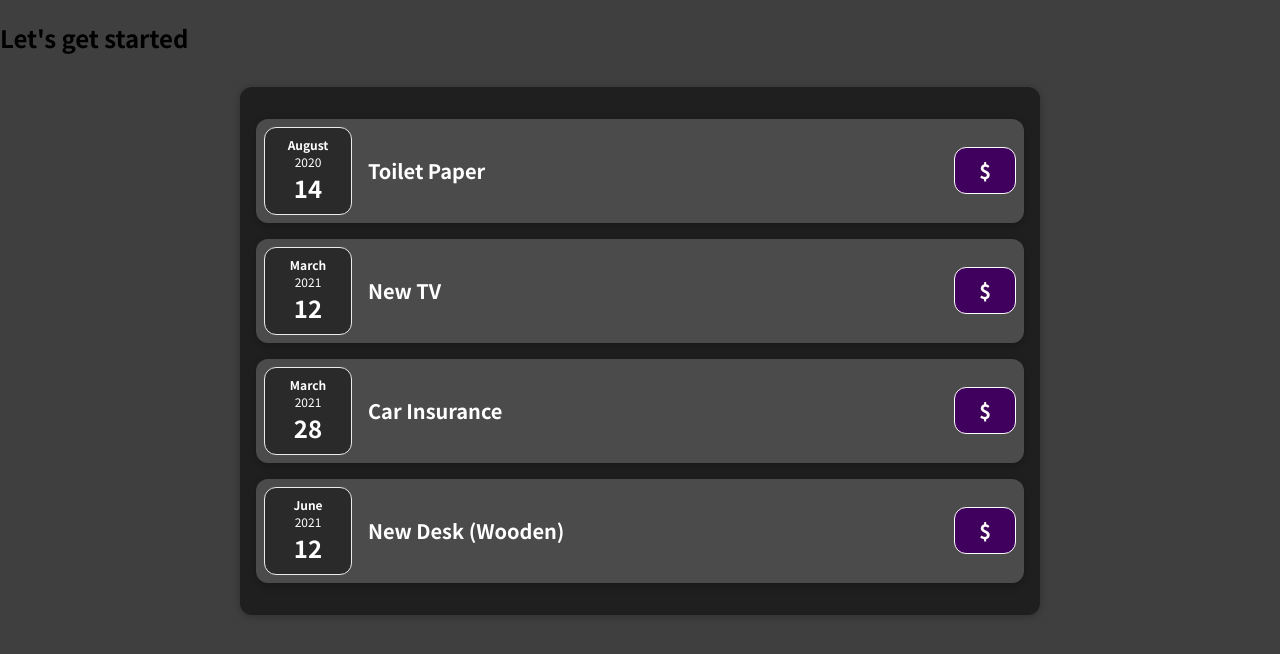
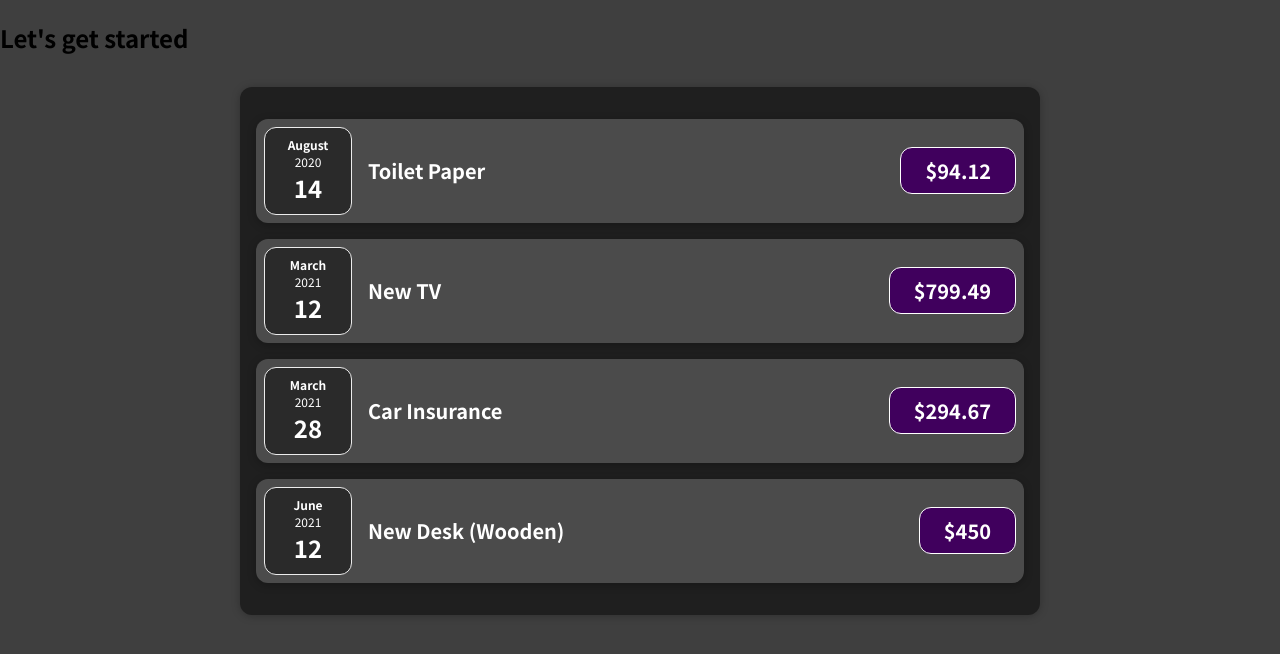
Before and after one commit to FjorelaV/ReactJS-Expense-app, a JavaScript app: page / in a window 1280 px wide. Shown: the top 654 px of the page. Built offline with nearby package versions, Linux system fonts and the light colour scheme.

Commit message:
fix(expenses): refactor amount value

```diff
--- a/src/components/Expenses.js
+++ b/src/components/Expenses.js
@@ -7,22 +7,22 @@ function Expenses(props) {
       <ExpenseItem
         title={props.items[0].title}
         date={props.items[0].date}
-        amunt={props.items[0].amount}
+        amount={props.items[0].amount}
       />
       <ExpenseItem
         title={props.items[1].title}
         date={props.items[1].date}
-        amunt={props.items[1].amount}
+        amount={props.items[1].amount}
       />
       <ExpenseItem
         title={props.items[2].title}
         date={props.items[2].date}
-        amunt={props.items[2].amount}
+        amount={props.items[2].amount}
       />
       <ExpenseItem
         title={props.items[3].title}
         date={props.items[3].date}
-        amunt={props.items[3].amount}
+        amount={props.items[3].amount}
       />
     </div>
   );
```
